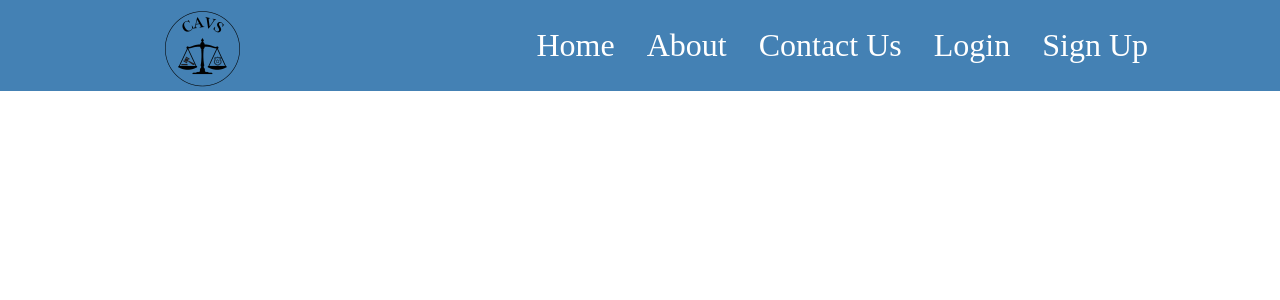
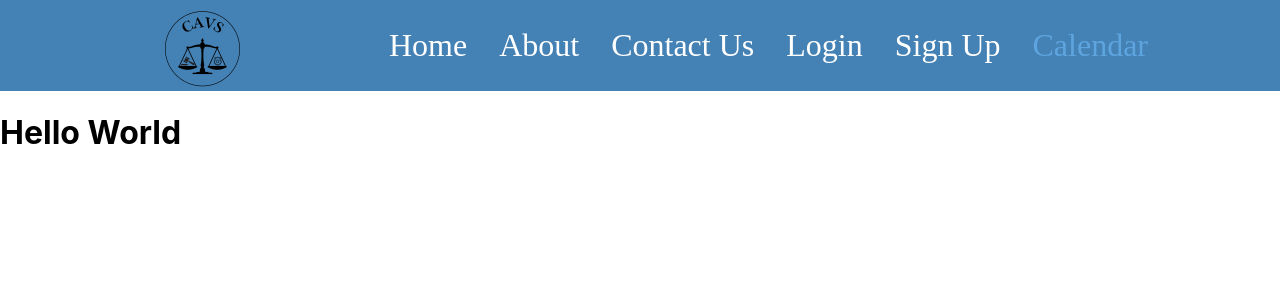
Before and after one commit to LadyDragoneye/CAVS, a React (Create React App) app in the folder frontend/: page /cal in a window 1280 px wide. Shown: the top 300 px of the page. Built offline with nearby package versions, Linux system fonts and the light colour scheme.

Commit message:
Added Calendar

```diff
--- a/frontend/src/App.js
+++ b/frontend/src/App.js
@@ -11,6 +11,7 @@ import Contact from "./pages/contact/contact";
 import Home from "./pages/home/home";
 import Login from "./pages/login/login";
 import SignUp from "./pages/signup/signup";
+import Cal from "./pages/calendar/Cal";
 
 class App extends Component {  // Define a new class component named App
 
@@ -39,6 +40,7 @@ class App extends Component {  // Define a new class component named App
               <Route path="/contact" element={<Contact />} />
               <Route path="/sign-up" element={<SignUp />} />
               <Route path="/login" element={<Login />} />
+              <Route path="/cal" element={<Cal />} />
           </Routes>
       </Router>
     );
--- a/frontend/src/components/index.js
+++ b/frontend/src/components/index.js
@@ -9,7 +9,9 @@ const Navbar = () => {
     return (
         <>
             <Nav>
-            <img src={logo} alt="CAVS logo" height={125} width={125}></img>
+            <a href='/'>
+                <img src={logo} alt="CAVS logo" height={125} width={125}></img>
+            </a>
                 <NavMenu>
                     <NavLink to="/" activeStyle>
                         Home
@@ -26,6 +28,9 @@ const Navbar = () => {
                     <NavLink to="/sign-up" activeStyle>
                         Sign Up
                     </NavLink>
+                    <NavLink to="/Cal" activeStyle>
+                        Calendar
+                    </NavLink>
                 </NavMenu>
             </Nav>
         </>
--- /dev/null
+++ b/frontend/src/pages/calendar/Cal.js
@@ -0,0 +1,12 @@
+
+// Filename - pages/Cal.js
+
+import React from "react";
+
+const Cal = () => {
+    return (
+       <h1>Hello World</h1>
+    );
+};
+
+export default Cal;
--- a/frontend/src/pages/home/home.js
+++ b/frontend/src/pages/home/home.js
@@ -1,6 +1,9 @@
 import React from "react";
 import './home.css';
+import Button from 'react-bootstrap/Button';
+
 const Home = () => {
+
     return (
         <div>
             <link rel="stylesheet" href="https://maxcdn.bootstrapcdn.com/bootstrap/3.4.1/css/bootstrap.min.css"></link>
@@ -11,6 +14,7 @@ const Home = () => {
                     </h1>
                 </div>
             </div>
+           <Button href='/Cal'>Calendar</Button>
         </div>
     );
 };
```
Also changed, not shown: frontend/package.json (+6 -3 lines), 1 other file (tests, documents, lock files or other folders).
